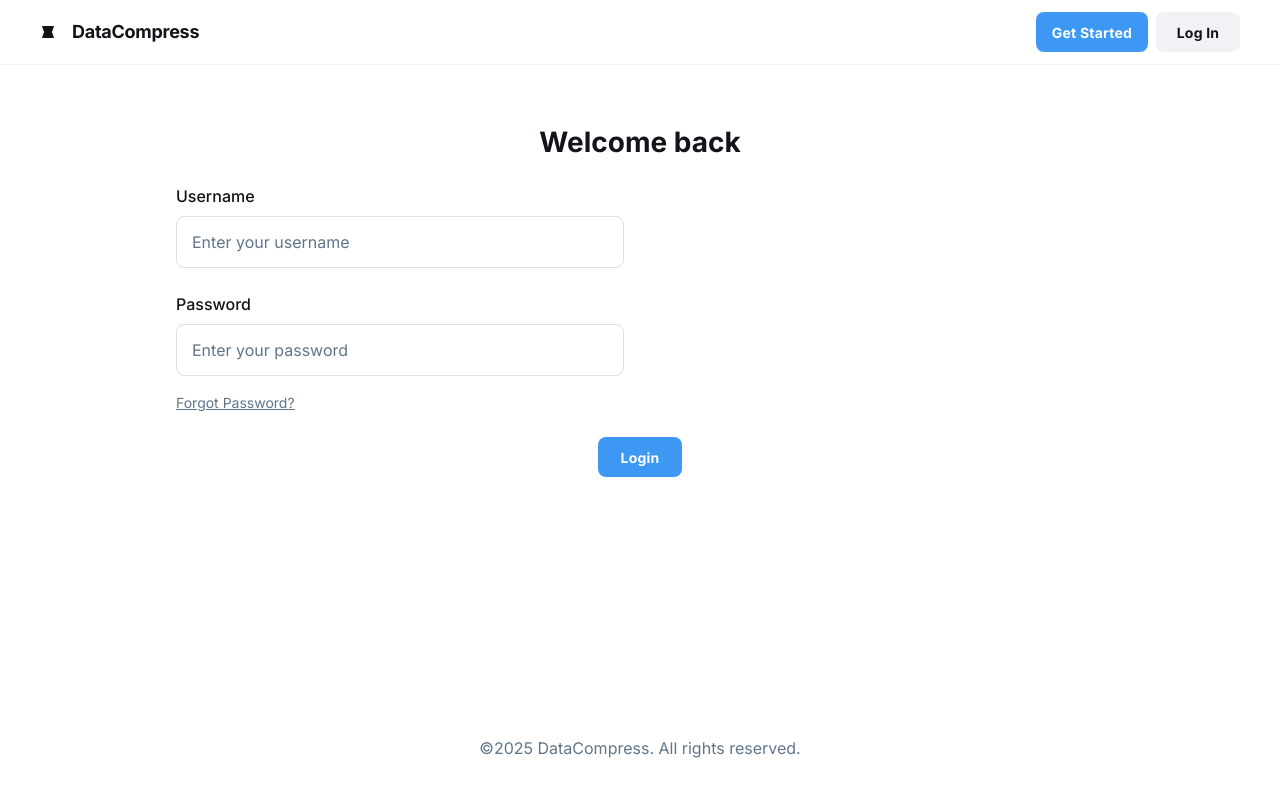
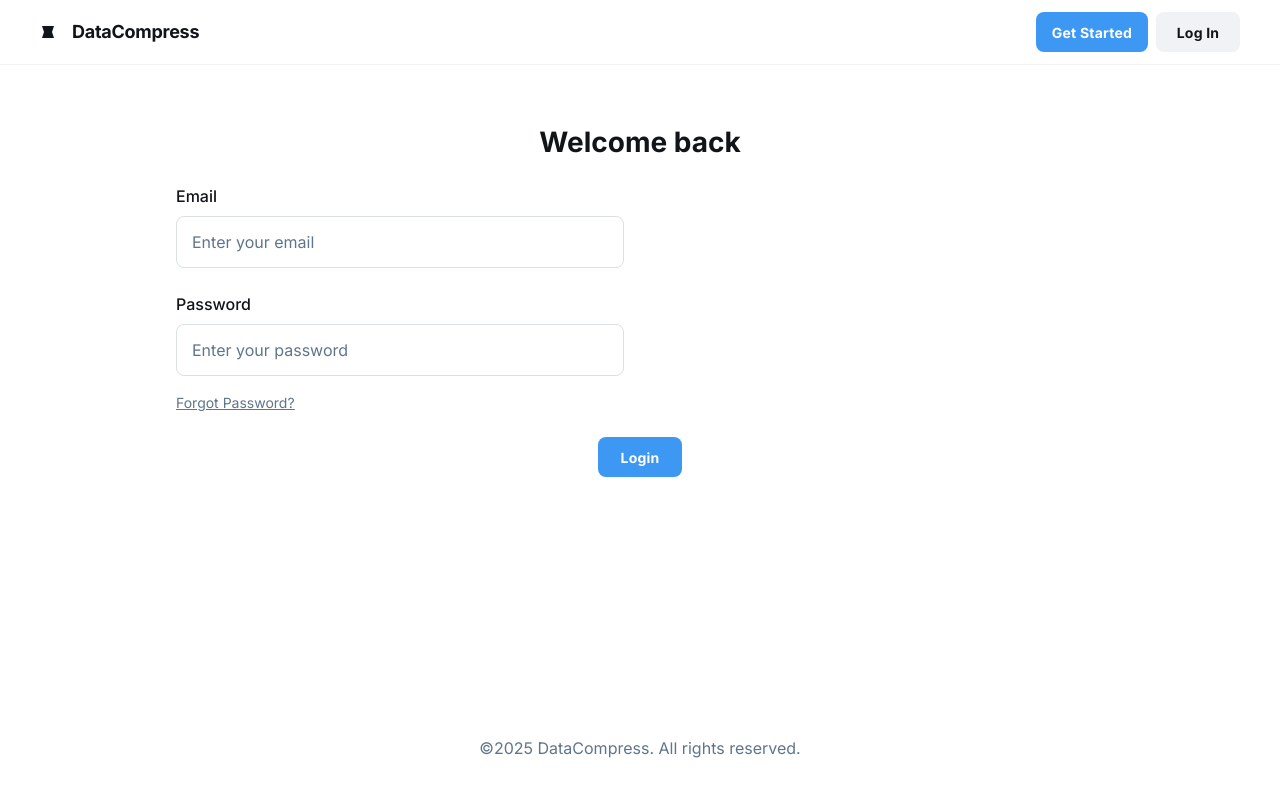
Before and after one commit to uzoanyanwu/lzma-compression-project, a Django app: page /login/ in a window 1280 px wide. Run offline with Django 5.2, Linux system fonts and the light colour scheme; some libraries are stand-ins or nearby versions.

Commit message:
Use email for signup and login
Co-authored-by: Chibuike Anyanwu <anyanwuchib@gmail.com>

```diff
--- a/users/templates/users/login.html
+++ b/users/templates/users/login.html
@@ -5,7 +5,11 @@
 {% if form.errors %}
 <div class="px-4 py-3">
   <div class="text-red-500 text-sm">
-    {{ form.non_field_errors }}
+    {% if form.non_field_errors %}
+      {{ form.non_field_errors }}
+    {% else %}
+      Please correct the errors below.
+    {% endif %}
   </div>
 </div>
 {% endif %}
@@ -13,14 +17,18 @@
   {% csrf_token %}
   <div class="flex max-w-[480px] flex-wrap items-end gap-4 px-4 py-3">
     <label class="flex flex-col min-w-40 flex-1">
-      <p class="text-[#111418] text-base font-medium leading-normal pb-2">Username</p>
+      <p class="text-[#111418] text-base font-medium leading-normal pb-2">Email</p>
       <input
-        name="username"
-        placeholder="Enter your username"
+        type="email"
+        name="email"
+        placeholder="Enter your email"
+        value="{{ form.email.value|default:'' }}"
         class="form-input flex w-full min-w-0 flex-1 resize-none overflow-hidden rounded-lg text-[#111418] focus:outline-0 focus:ring-0 border border-[#dbe0e6] bg-white focus:border-[#dbe0e6] h-14 placeholder:text-[#60758a] p-[15px] text-base font-normal leading-normal"
       />
-      {% if form.username.errors %}
-        <p class="text-red-500 text-sm mt-1">{{ form.username.errors.0 }}</p>
+      {% if form.email.errors %}
+        {% for error in form.email.errors %}
+          <p class="text-red-500 text-sm mt-1">{{ error }}</p>
+        {% endfor %}
       {% endif %}
     </label>
   </div>
--- a/users/templates/users/password_reset_complete.html
+++ b/users/templates/users/password_reset_complete.html
@@ -1,5 +1,5 @@
+{% extends "base_form.html" %}
 {% load form_filters %}
-{% extends "base_form.html" %}
 
 {% block title %}Password Reset Complete - DataCompress{% endblock %}
 
--- a/users/templates/users/password_reset_confirm.html
+++ b/users/templates/users/password_reset_confirm.html
@@ -1,5 +1,5 @@
+{% extends "base_form.html" %}
 {% load form_filters %}
-{% extends "base_form.html" %}
 
 {% block title %}Set New Password - DataCompress{% endblock %}
 
--- a/users/views.py
+++ b/users/views.py
@@ -3,17 +3,100 @@ from django.contrib.auth.forms import UserCreationForm, AuthenticationForm
 from django.shortcuts import redirect, render
 from django import forms
 from django.contrib.auth.models import User
+from django.core.exceptions import ValidationError
+
+
+class EmailAuthenticationForm(forms.Form):
+    email = forms.EmailField(
+        widget=forms.EmailInput(attrs={'placeholder': 'Enter your email'}),
+        label="Email"
+    )
+    password = forms.CharField(
+        widget=forms.PasswordInput(attrs={'placeholder': 'Enter your password'}),
+        label="Password"
+    )
+
+    error_messages = {
+        'invalid_login': 'Please enter a correct email and password.',
+        'inactive': 'This account is inactive.',
+    }
+
+    def __init__(self, request=None, *args, **kwargs):
+        self.request = request
+        self.user_cache = None
+        super().__init__(*args, **kwargs)
+
+    def clean(self):
+        email = self.cleaned_data.get('email')
+        password = self.cleaned_data.get('password')
+
+        if email and password:
+            # Find user by email
+            try:
+                user = User.objects.get(email=email)
+                # Authenticate using username (since Django auth uses username)
+                self.user_cache = authenticate(self.request, username=user.username, password=password)
+                if self.user_cache is None:
+                    raise ValidationError(
+                        self.error_messages['invalid_login'],
+                        code='invalid_login',
+                    )
+                else:
+                    if not self.user_cache.is_active:
+                        raise ValidationError(
+                            self.error_messages['inactive'],
+                            code='inactive',
+                        )
+            except User.DoesNotExist:
+                raise ValidationError(
+                    self.error_messages['invalid_login'],
+                    code='invalid_login',
+                )
+
+        return self.cleaned_data
+
+    def get_user(self):
+        return self.user_cache
 
 
 class CustomUserCreationForm(UserCreationForm):
+    email = forms.EmailField(
+        required=True,
+        widget=forms.EmailInput(attrs={'placeholder': 'Enter your email'}),
+        help_text='Required. Enter a valid email address.'
+    )
+
     class Meta:
         model = User
-        fields = ('username', 'password1', 'password2')
+        fields = ('email', 'password1', 'password2')
 
     def __init__(self, *args, **kwargs):
         super().__init__(*args, **kwargs)
         # Customise error messages
         self.error_messages['password_mismatch'] = 'Passwords do not match. Please try again.'
+
+    def clean_email(self):
+        email = self.cleaned_data.get('email')
+        if User.objects.filter(email=email).exists():
+            raise ValidationError('A user with this email already exists.')
+        return email
+
+    def save(self, commit=True):
+        user = super().save(commit=False)
+        user.email = self.cleaned_data['email']
+        # Generate username from email (use the part before @)
+        user.username = self.cleaned_data['email'].split('@')[0]
+
+        # If username already exists, append a number
+        base_username = user.username
+        counter = 1
+        while User.objects.filter(username=user.username).exists():
+            user.username = f"{base_username}{counter}"
+            counter += 1
+
+        if commit:
+            user.save()
+        return user
 
 def index(request):
     # Redirect authenticated users to dashboard
@@ -27,16 +110,13 @@ def login_view(request):
         return redirect('dashboard')
 
     if request.method == "POST":
-        form = AuthenticationForm(request, data=request.POST)
+        form = EmailAuthenticationForm(request, data=request.POST)
         if form.is_valid():
-            username = form.cleaned_data.get('username')
-            password = form.cleaned_data.get('password')
-            user = authenticate(username=username, password=password)
-            if user is not None:
-                login(request, user)
-                return redirect('dashboard')
+            user = form.get_user()
+            login(request, user)
+            return redirect('dashboard')
     else:
-        form = AuthenticationForm()
+        form = EmailAuthenticationForm()
     return render(request, "users/login.html", {"form": form})
 
 def signup(request):
```
Also changed, not shown: users/templates/users/signup.html (+4 -4 lines).
